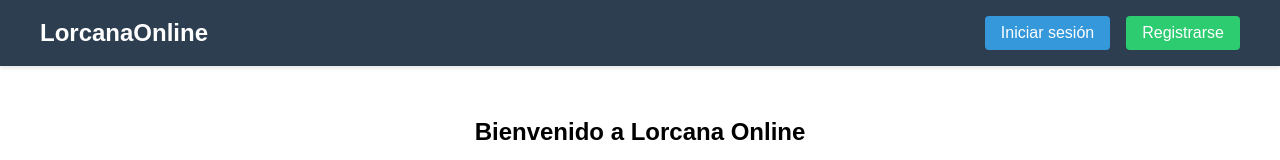
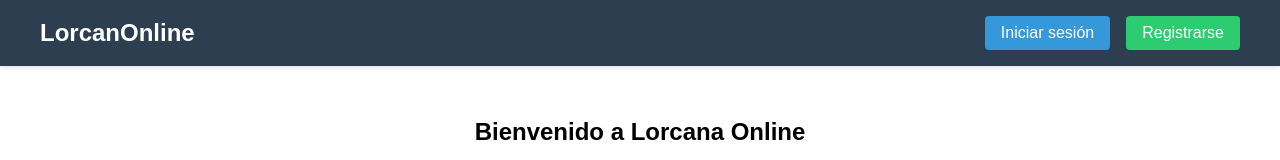
Before and after one commit to Lorcanonline/lorcanonline, a React (Create React App) app in the folder frontend/: page / in a window 1280 px wide. Shown: the top 160 px of the page. Built offline with nearby package versions, Linux system fonts and the light colour scheme.

Commit message:
lorcanonline

```diff
--- a/frontend/src/components/Navbar.js
+++ b/frontend/src/components/Navbar.js
@@ -46,7 +46,7 @@
           fontSize: '1.5rem',
           fontWeight: 'bold'
         }}>
-          LorcanaOnline
+          LorcanOnline
         </Link>
 
         {user ? (
```
